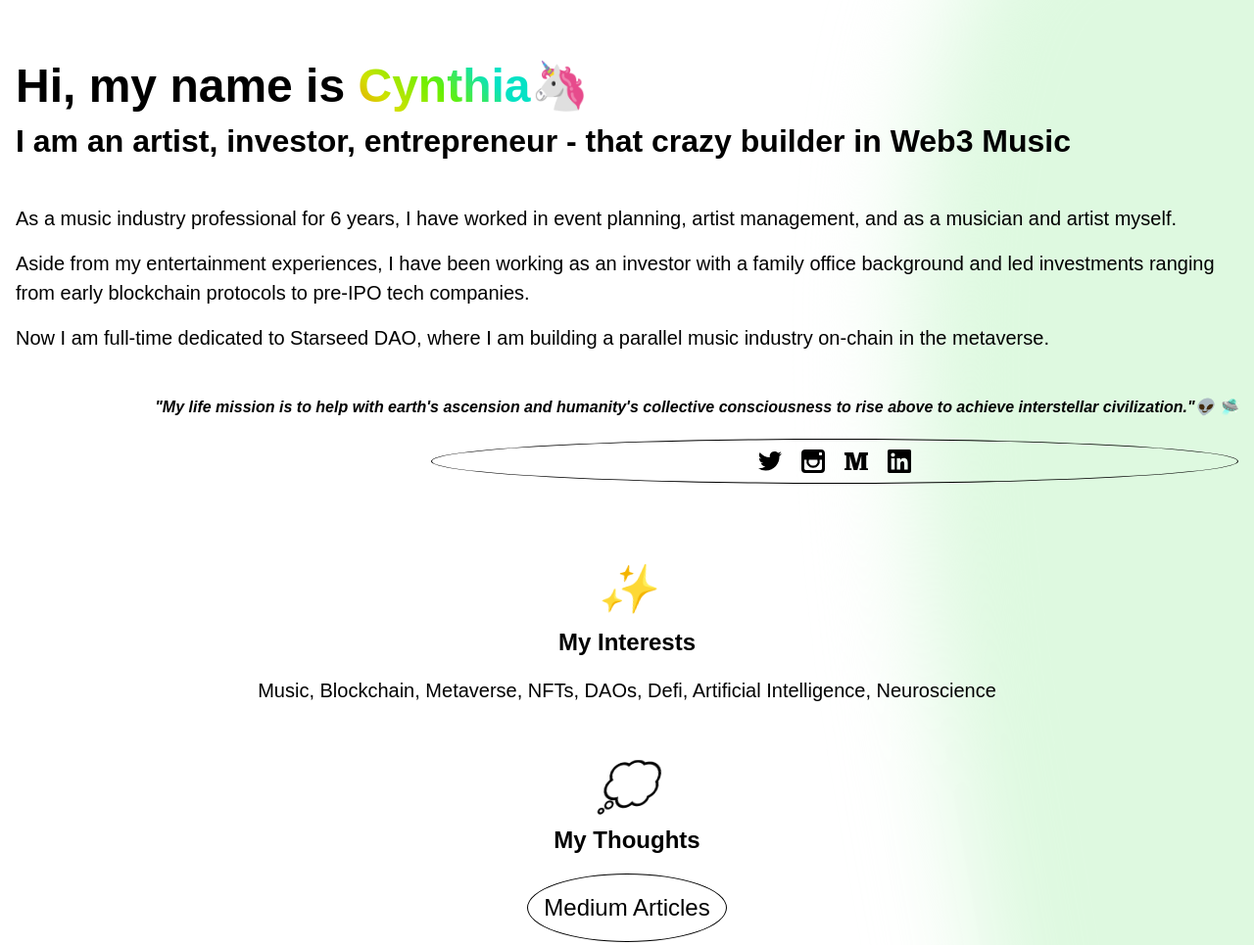
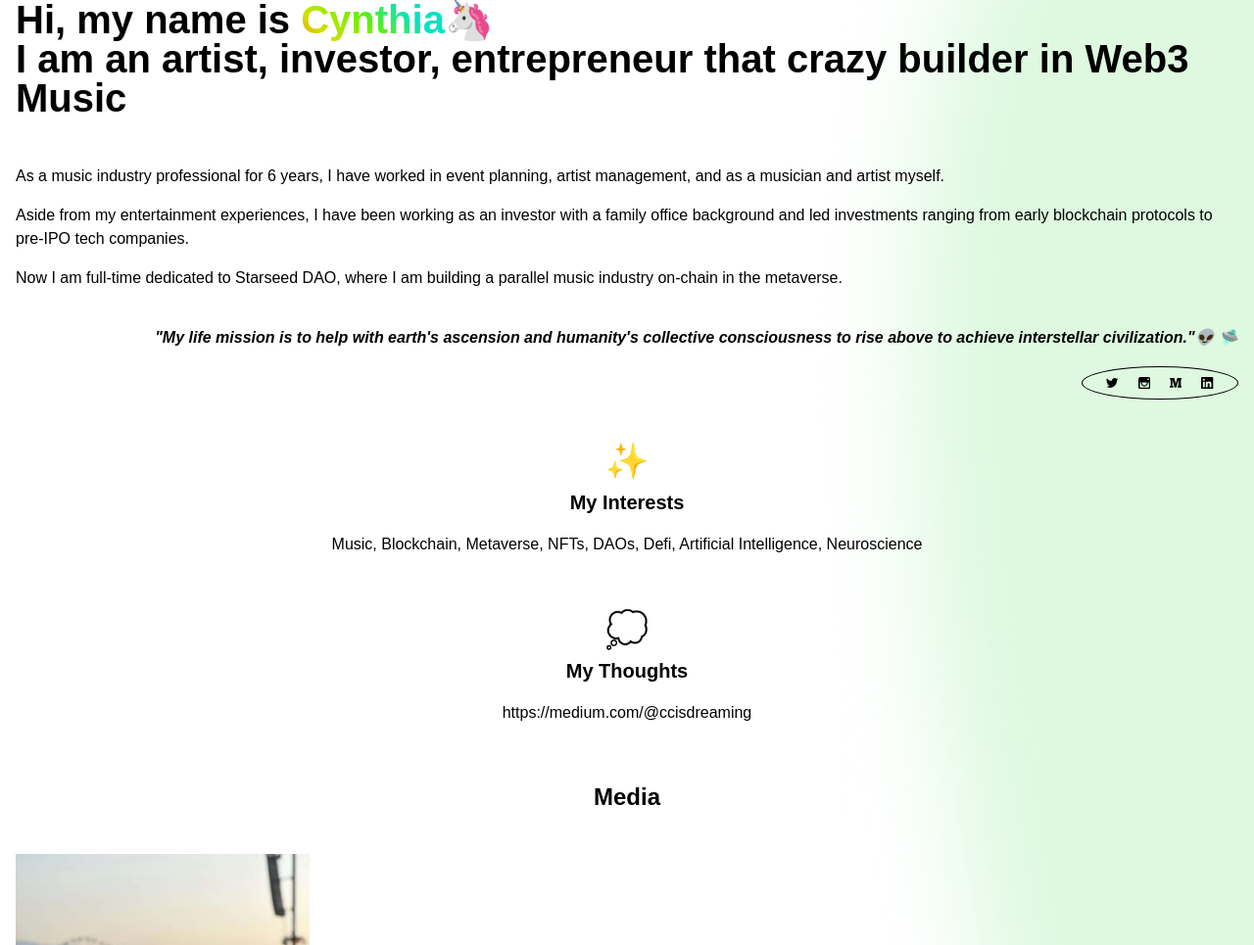
Before and after one commit to ZacRogersWorks/Cynthia-Cao, a Gatsby site: page / in a window 1280 px wide. Shown: the top 965 px of the page at 98% size. Built offline with nearby package versions, Linux system fonts and the light colour scheme; Gatsby itself is replaced by a stand-in of ours.

Commit message:
Thick coat of good old fashioned styling

```diff
--- a/src/pages/index.js
+++ b/src/pages/index.js
@@ -15,8 +15,8 @@ const IndexPage = () => {
       <main className="main">
         <HeroBackground />
         <section className="row">
-          <h1 className="header--primary">Hi, my name is <span className="rainbow">Cynthia</span>🦄</h1>
-          <p className="subheader--primary">I am an artist, investor, entrepreneur - that crazy builder in Web3 Music</p>
+          <h1 className="header--primary">Hi, my name is <span className="rainbow">Cynthia</span>🦄
+          <br />I am an artist, investor, entrepreneur that crazy builder in Web3 Music</h1>
           <div className="row">
             <div className="col about--text">
               <p>As a music industry professional for 6 years, I have worked in event planning, artist management, and as a musician and artist myself.</p>
@@ -50,7 +50,7 @@ const IndexPage = () => {
           </div>
           <div className="row hero--subsection">
             <div className="col hero--subsection_col">
-              <i>✨</i>
+              <span>✨</span>
               <h3>
                 My Interests
               </h3>
@@ -59,15 +59,15 @@ const IndexPage = () => {
               </p>
             </div>
             <div className="col hero--subsection_col">
-              <i>💭</i>
+              <span>💭</span>
               <h3>
                 My Thoughts
               </h3>
-              <a className="medium-link" href="https://medium.com/@ccisdreaming" target="_blank">Medium Articles</a>
+              <a href="https://medium.com/@ccisdreaming" target="_blank">https://medium.com/@ccisdreaming</a>
             </div>
           </div>
         </section>
-        <section className="photo-section">
+        <section className="media-section">
           <div className="heading-container">
             <h2 className="header--primary">Media</h2>
           </div>
@@ -76,7 +76,7 @@ const IndexPage = () => {
         <section className="speaking-section row">
           <div className="col">
             <div className="heading-container">
-              <h3>Speaking</h3>
+            <h2 className="header--primary">Speaking</h2>
             </div>
             <Video />
             <div className="row audio-players">
@@ -94,7 +94,7 @@ const IndexPage = () => {
         <section className="press-section">
           <div className="col">
             <div className="heading-container">
-              <h3 className="header--primary">Press</h3>
+              <h2 className="header--primary">Press</h2>
 
             </div>
             <ul className="press-links">
@@ -113,16 +113,16 @@ const IndexPage = () => {
         <section className="contact-section row">
           <div className="col contact-column">
             <div className="heading-container">
-              <h3 className="header--primary">Contact Me</h3>
+              <h2 className="header--primary">Contact Me</h2>
             </div>
             <form className="contact-form">
               <input type="text" id="name" name="name" placeholder="Enter Name" required></input>
               <input type="email" id="email" name="email" placeholder="Enter Email" required></input>
               <textarea id="message" name="message" placeholder="Enter Message..."></textarea>
-              <input type="submit"/>
+              <button className="btn" type="submit">Submit</button>
             </form>
             <div className="social-links-container">
-              <ul className="social-icons">
+              <ul className="social-icons social-icons--footer">
                 <svg className="svg-twitter" xmlns="http://www.w3.org/2000/svg" width="32" height="25.99" viewBox="0 0 32 25.99">
                   <path id="Icon_awesome-twitter" data-name="Icon awesome-twitter" d="M28.711,9.858c.02.284.02.569.02.853,0,8.67-6.6,18.66-18.66,18.66A18.533,18.533,0,0,1,0,26.427a13.568,13.568,0,0,0,1.584.081,13.135,13.135,0,0,0,8.142-2.8,6.57,6.57,0,0,1-6.132-4.548,8.27,8.27,0,0,0,1.239.1,6.936,6.936,0,0,0,1.726-.223A6.559,6.559,0,0,1,1.3,12.6v-.081a6.6,6.6,0,0,0,2.964.832,6.568,6.568,0,0,1-2.03-8.772,18.642,18.642,0,0,0,13.523,6.863,7.4,7.4,0,0,1-.162-1.5,6.565,6.565,0,0,1,11.35-4.487,12.912,12.912,0,0,0,4.162-1.584,6.541,6.541,0,0,1-2.883,3.614A13.148,13.148,0,0,0,32,6.467a14.1,14.1,0,0,1-3.289,3.391Z" transform="translate(0 -3.381)" />
                 </svg>
@@ -141,7 +141,7 @@ const IndexPage = () => {
         </section>
       </main>
       <footer>
-        <FooterBackground />
+        {/* <FooterBackground /> */}
         <p>
           &copy;2022 ccisdreaming. All right reserved.
         </p>
--- a/src/sass/base/_base.scss
+++ b/src/sass/base/_base.scss
@@ -3,7 +3,8 @@ body {
 }
 
 section {
-  padding: 4rem 1rem 0;
+  margin-left:1rem;
+  margin-right:1rem;
 }
 
 ul {
@@ -15,10 +16,3 @@ ul {
 footer {
   position: relative;
 }
-
-.subheader--primary {
-  font-size: 2rem;
-  font-weight: bold;
-  line-height: 2rem;
-  margin-top: 1rem;
-}
--- a/src/sass/base/_typography.scss
+++ b/src/sass/base/_typography.scss
@@ -1,24 +1,21 @@
 @use 'colors';
 
 h1 {
-  font-size: 3rem;
+  font-size: 2.5rem;
   font-weight: bolder;
   line-height: 1em;
 }
 
 h2 {
-  font-size: 2.5rem;
-  font-weight: bolder;
-  margin: 0 auto 2rem;
+  font-size: 1.5rem;
+  font-weight: bold;
+  margin-top: 2.5rem;
+  margin-bottom: 2.5rem;
 }
 
 h3 {
-  font-size: 1.5rem;
-    margin-bottom: 1rem;
-}
-
-p {
   font-size: 1.25rem;
+  margin-bottom: 1rem;
 }
 
 .heading-container {
@@ -31,7 +28,7 @@ p {
   background-size: 150%;
   background-position: left;
   background-clip: text;
-  color:transparent;
+  color: transparent;
   animation: backgroundanimation 2s ease-in-out infinite alternate;
 }
 
@@ -39,6 +36,7 @@ p {
   0% {
     background-position: left;
   }
+
   100% {
     background-position: right;
   }
--- a/src/sass/components/_contact.scss
+++ b/src/sass/components/_contact.scss
@@ -4,7 +4,6 @@
 
     :not(:last-child) {
         margin-bottom: 1rem;
-
     }
 
     input,textarea {
@@ -21,15 +20,16 @@
         height: 8rem;
         padding: 1rem;
     }
+}
 
-    input[type="submit"] {
-        display: inline-flex;
-        justify-content: center;
-        align-items: center;
-        font-size: 1.25rem;
-        color: white;
-        background-color: black;
-        border-radius: 1rem;
-
-    }
+.btn {
+    display: inline-flex;
+    justify-content: center;
+    align-items: center;
+    font-size: 1rem;
+    color: white;
+    background-color: black;
+    border-radius: 4rem;
+    padding: 0.65rem;
+    border:none;
 }
--- a/src/sass/components/_hero--subsection.scss
+++ b/src/sass/components/_hero--subsection.scss
@@ -1,5 +1,5 @@
 .hero--subsection {
-   margin: 3rem 0;
+   margin: 1rem 0;
   }
 
 .hero--subsection_col {
@@ -7,8 +7,8 @@
   flex-direction: column;
   align-items: center;
 
-  i {
-    font-size: 3rem;
+  span {
+    font-size: 2.25rem;
   }
 
   p {
@@ -16,17 +16,14 @@
   }
 
   a {
-    padding: 1rem;
-    font-size: 1.5rem;
     text-decoration: none;
     color: black;
-    border: 1px solid black;
-    border-radius: 60%;
+    &:hover {
+      font-weight: 600;
+    }
   }
 }
 
 .hero--subsection_col:first-of-type {
   margin-bottom: 3rem;
-
-
 }
--- a/src/sass/components/_index.scss
+++ b/src/sass/components/_index.scss
@@ -8,6 +8,7 @@
 @forward 'hero--subsection';
 @forward 'photo-wall';
 @forward 'video';
+@forward 'media-section';
 @forward 'press-section';
 @forward 'contact';
 @forward 'footer';
--- /dev/null
+++ b/src/sass/components/_media-section.scss
@@ -0,0 +1,3 @@
+.media-section {
+
+}
--- a/src/sass/components/_quote.scss
+++ b/src/sass/components/_quote.scss
@@ -2,13 +2,13 @@
     display: flex;
     flex-direction: column;
     align-items: flex-end;
-    margin-top: 3rem;
+    margin-top: 2.5rem;
+    margin-bottom: 1rem;
 
      p {
       text-align: right;
-      font-size: 1rem;
       font-style: italic;
       font-weight: bold;
-      line-height: 1rem;
+      line-height: 1.1rem;
      }
   }
--- a/src/sass/components/_social-links.scss
+++ b/src/sass/components/_social-links.scss
@@ -5,14 +5,24 @@
 }
 
 .social-icons {
-    margin: 1.5rem 0;
-    width: 66%;
+  max-width: 160px;
+  margin: 1.25rem 0;
   border: solid 1px black;
   border-radius: 80%;
   padding-inline-start: 0;
   display: flex;
   justify-content: center;
   align-items: center;
+  padding: 0 0.9rem;
+
+  &--footer {
+    max-width: 145px;
+    border: none;
+    border-radius: 0;
+    padding: 0;
+    margin: 1.5rem 0;
+
+  }
 
   svg[class^="svg"] {
     width: 24px;
```
Also changed, not shown: src/sass/components/_section.scss (deleted). Lines whose indentation alone changed are shown as unchanged.
